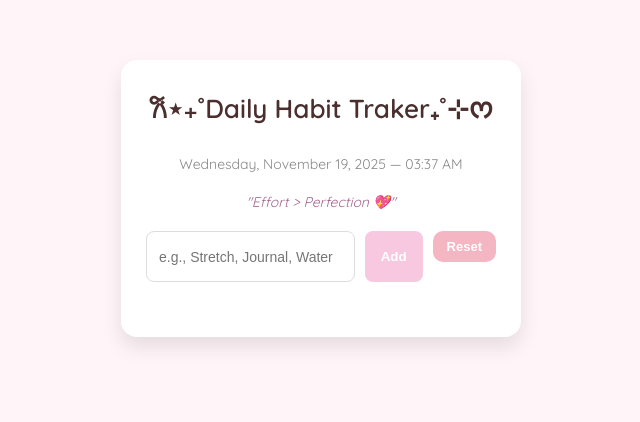
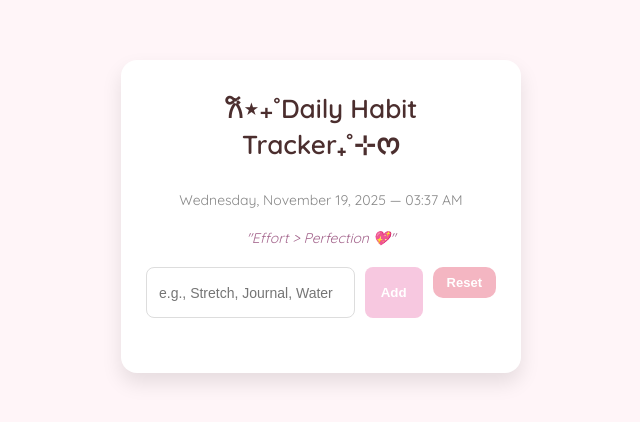
Before and after one commit to maihtaab/daily-habit-tracker, a plain HTML site: page index.html in a window 1280 px wide. Shown: the whole page, without its empty margins (319-959 px from the left). Drawn offline with Linux system fonts and the light colour scheme.

Commit message:
TYPO index.html

```diff
--- a/index.html
+++ b/index.html
@@ -13,7 +13,7 @@
 </head>
 <body>
   <div class="container">
-    <h1> 𐙚⋆₊˚Daily Habit Traker₊˚⊹ᰔ</h1>
+    <h1> 𐙚⋆₊˚Daily Habit Tracker₊˚⊹ᰔ</h1>
         <p id="datetime" class="datetime"></p>
         <p id="dailyQuote" class="quote"></p>
 
```
